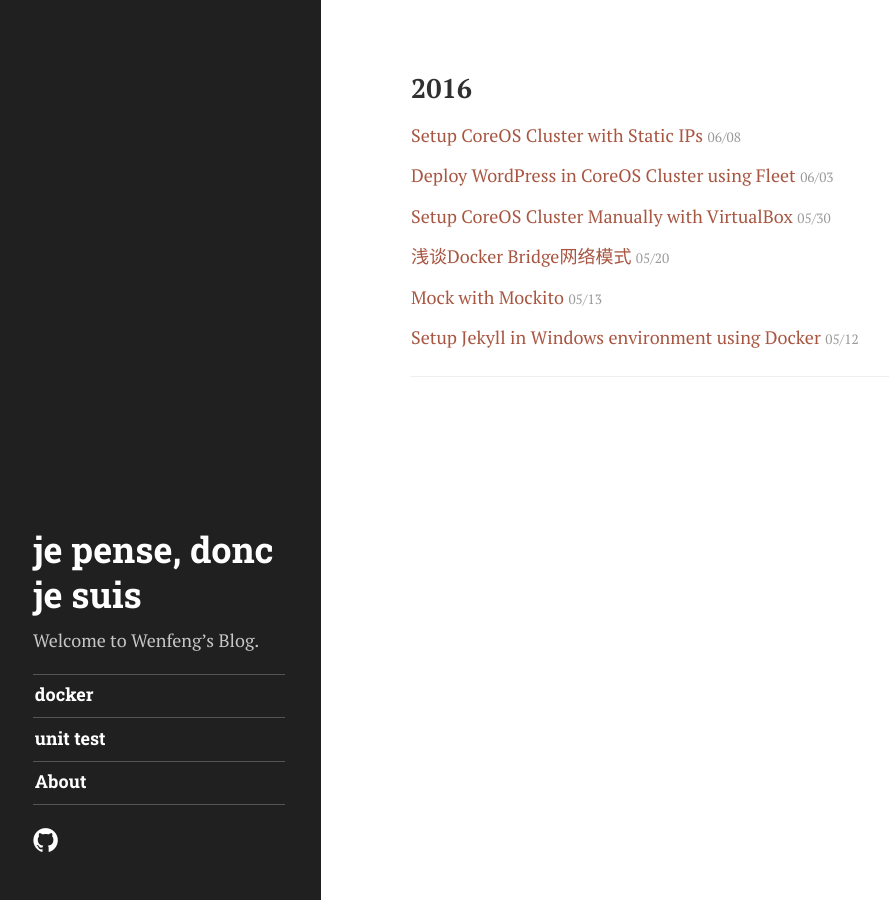
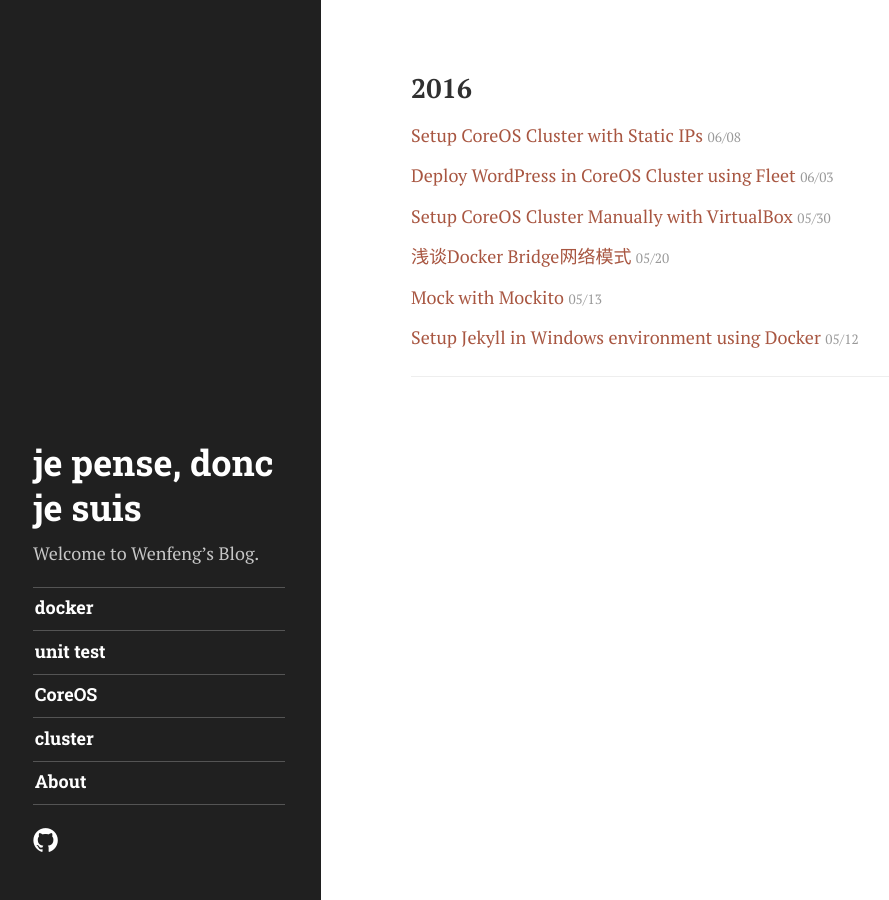
Before and after one commit to Wenfeng-GAO/Wenfeng-GAO.github.io, a Jekyll site: the page built from index.html, in a window 1280 px wide. Shown: the whole page, without its empty margins (3-892 px from the left). Built offline with Jekyll 4.4.1, drawn with Linux system fonts in a browser that asks for light colours; some web fonts are replaced.

Commit message:
add sidebar tags

```diff
--- a/_config.yml
+++ b/_config.yml
@@ -8,7 +8,7 @@
   Welcome to Wenfeng's Blog.
 
 # The tags listed as entries in the sidebar
-sidebar_tags:     [docker, unit-test]
+sidebar_tags:     [docker, unit-test, coreos, cluster]
 
 # Fallback image and color if not overwritten for tag or post
 #image:            /public/img/nap.jpg
```
